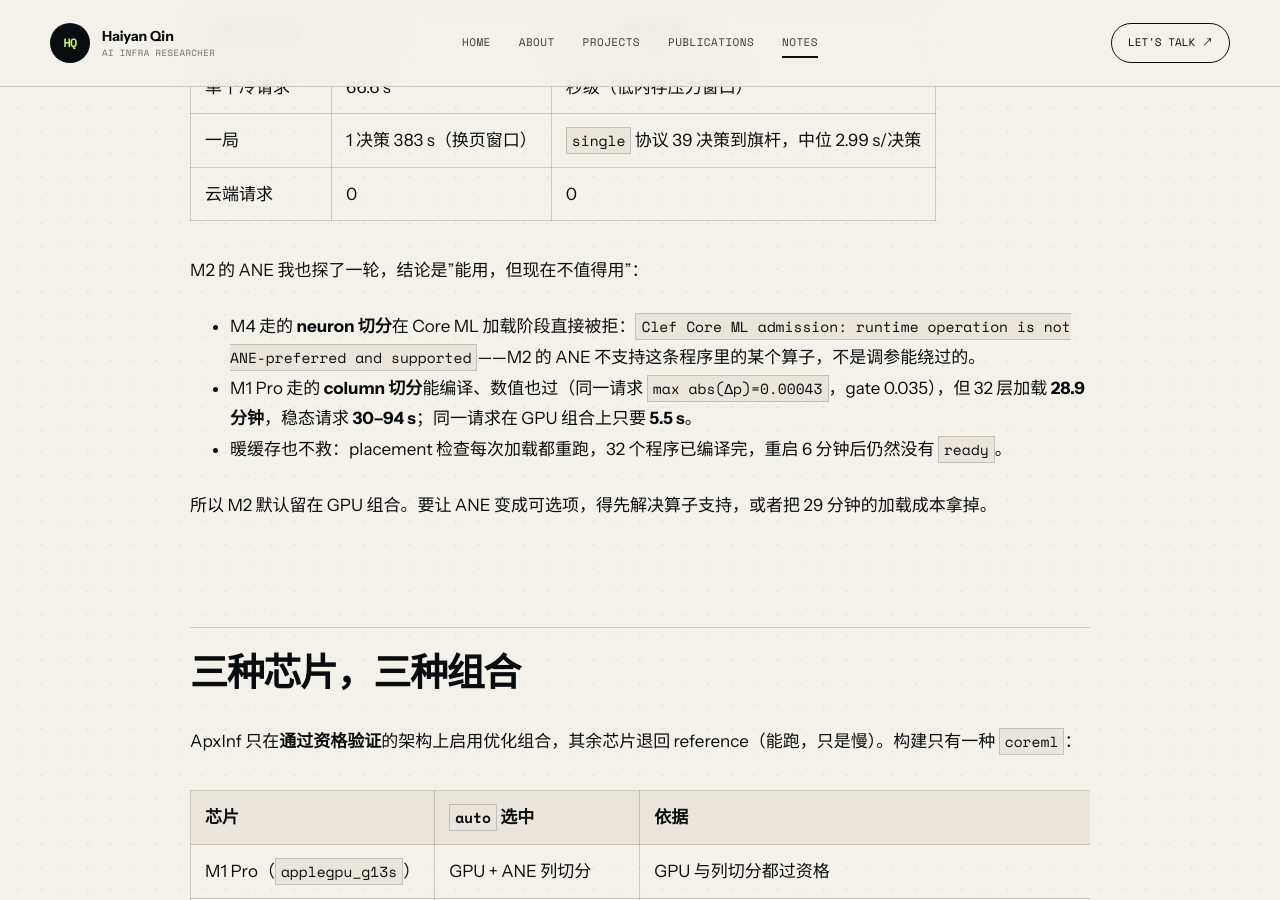
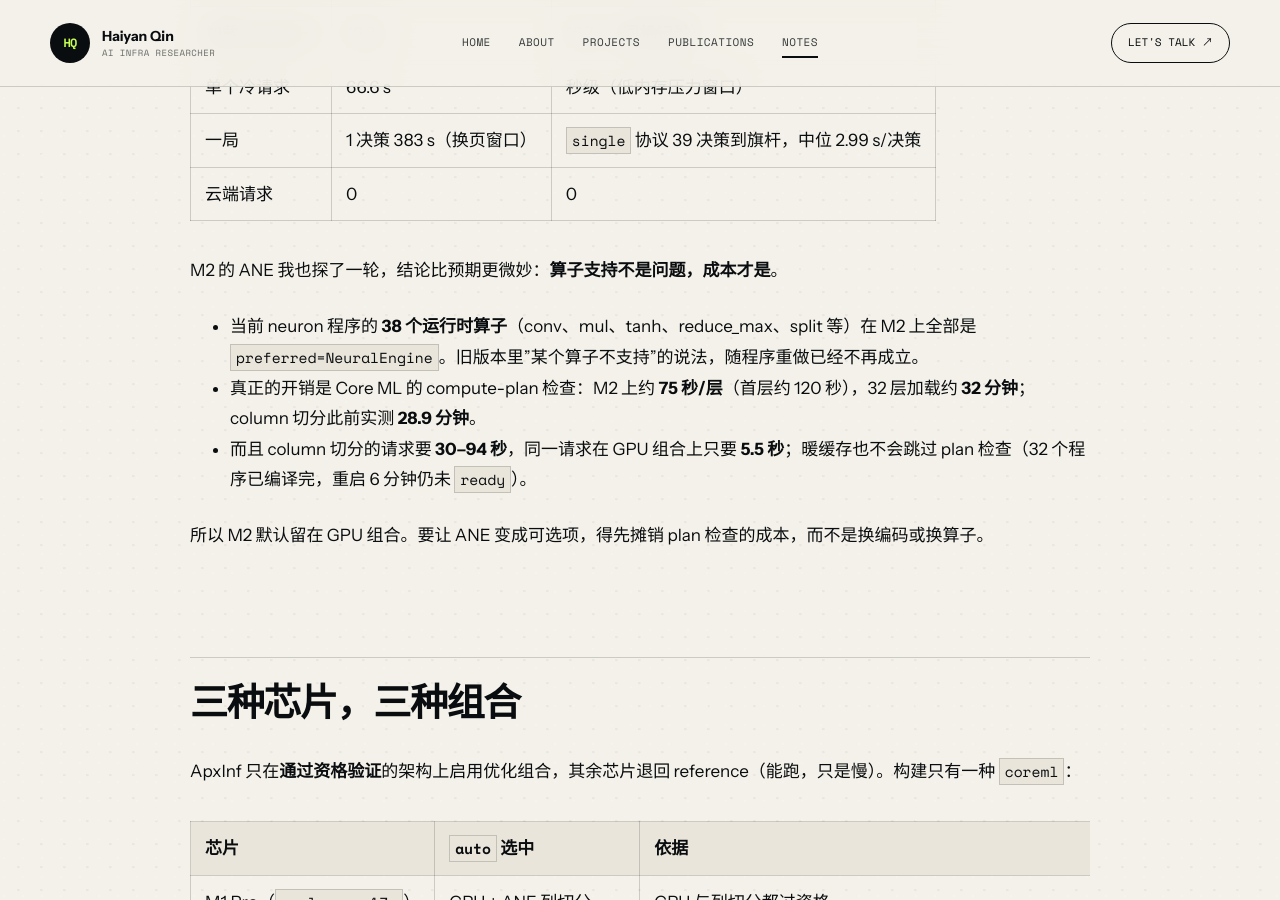
Before and after one commit to qhy991/qhy991.github.io, a Jekyll site: the page built from _posts/2026-11-15-mario-clef-on-apple-silicon.md, in a window 1280 px wide and 900 px high, scrolled down 4913 px. Built offline with Jekyll 4.4.1, drawn with Linux system fonts in a browser that asks for light colours.

Commit message:
Correct the M2 ANE paragraph: ops are supported, the plan check is the cost
The trace shows all 38 runtime ops of the current neuron program are
preferred=NeuralEngine on M2; the real blocker is ~75 s/layer of Core ML
compute-plan inspection (32 layers ~32 min) plus the column split's 30-94 s
requests against 5.5 s on the GPU composition.

```diff
--- a/_posts/2026-11-15-mario-clef-on-apple-silicon.md
+++ b/_posts/2026-11-15-mario-clef-on-apple-silicon.md
@@ -89,13 +89,13 @@ M2 之前一直落在 reference 组合上，慢到不适合演示。这次把它
 | 一局 | 1 决策 383 s（换页窗口） | `single` 协议 39 决策到旗杆，中位 2.99 s/决策 |
 | 云端请求 | 0 | 0 |
 
-M2 的 ANE 我也探了一轮，结论是"能用，但现在不值得用"：
+M2 的 ANE 我也探了一轮，结论比预期更微妙：**算子支持不是问题，成本才是**。
 
-- M4 走的 **neuron 切分**在 Core ML 加载阶段直接被拒：`Clef Core ML admission: runtime operation is not ANE-preferred and supported`——M2 的 ANE 不支持这条程序里的某个算子，不是调参能绕过的。
-- M1 Pro 走的 **column 切分**能编译、数值也过（同一请求 `max abs(Δp)=0.00043`，gate 0.035），但 32 层加载 **28.9 分钟**，稳态请求 **30–94 s**；同一请求在 GPU 组合上只要 **5.5 s**。
-- 暖缓存也不救：placement 检查每次加载都重跑，32 个程序已编译完，重启 6 分钟后仍然没有 `ready`。
+- 当前 neuron 程序的 **38 个运行时算子**（conv、mul、tanh、reduce_max、split 等）在 M2 上全部是 `preferred=NeuralEngine`。旧版本里"某个算子不支持"的说法，随程序重做已经不再成立。
+- 真正的开销是 Core ML 的 compute-plan 检查：M2 上约 **75 秒/层**（首层约 120 秒），32 层加载约 **32 分钟**；column 切分此前实测 **28.9 分钟**。
+- 而且 column 切分的请求要 **30–94 秒**，同一请求在 GPU 组合上只要 **5.5 秒**；暖缓存也不会跳过 plan 检查（32 个程序已编译完，重启 6 分钟仍未 `ready`）。
 
-所以 M2 默认留在 GPU 组合。要让 ANE 变成可选项，得先解决算子支持，或者把 29 分钟的加载成本拿掉。
+所以 M2 默认留在 GPU 组合。要让 ANE 变成可选项，得先摊销 plan 检查的成本，而不是换编码或换算子。
 
 ## 三种芯片，三种组合
 
```
